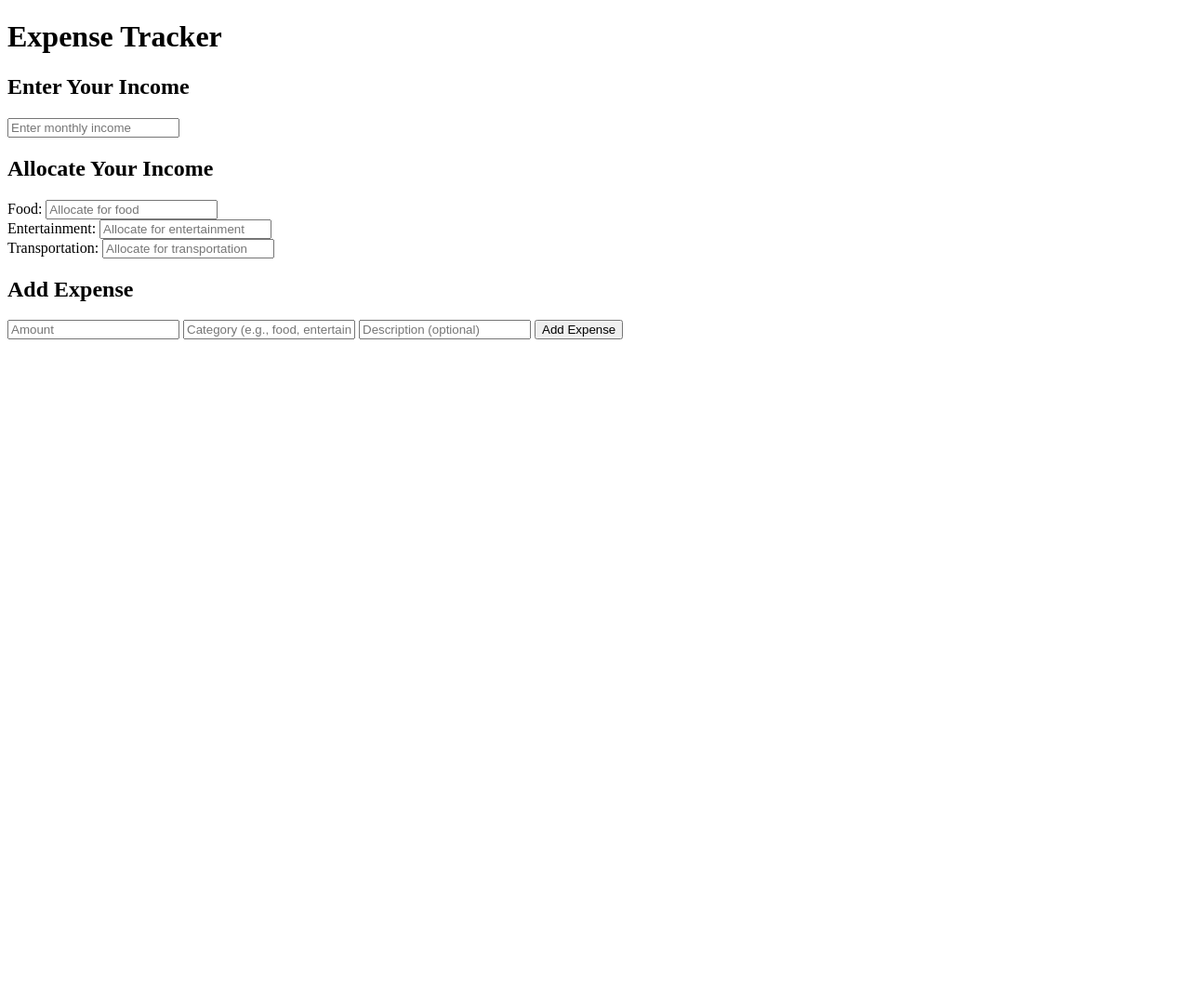
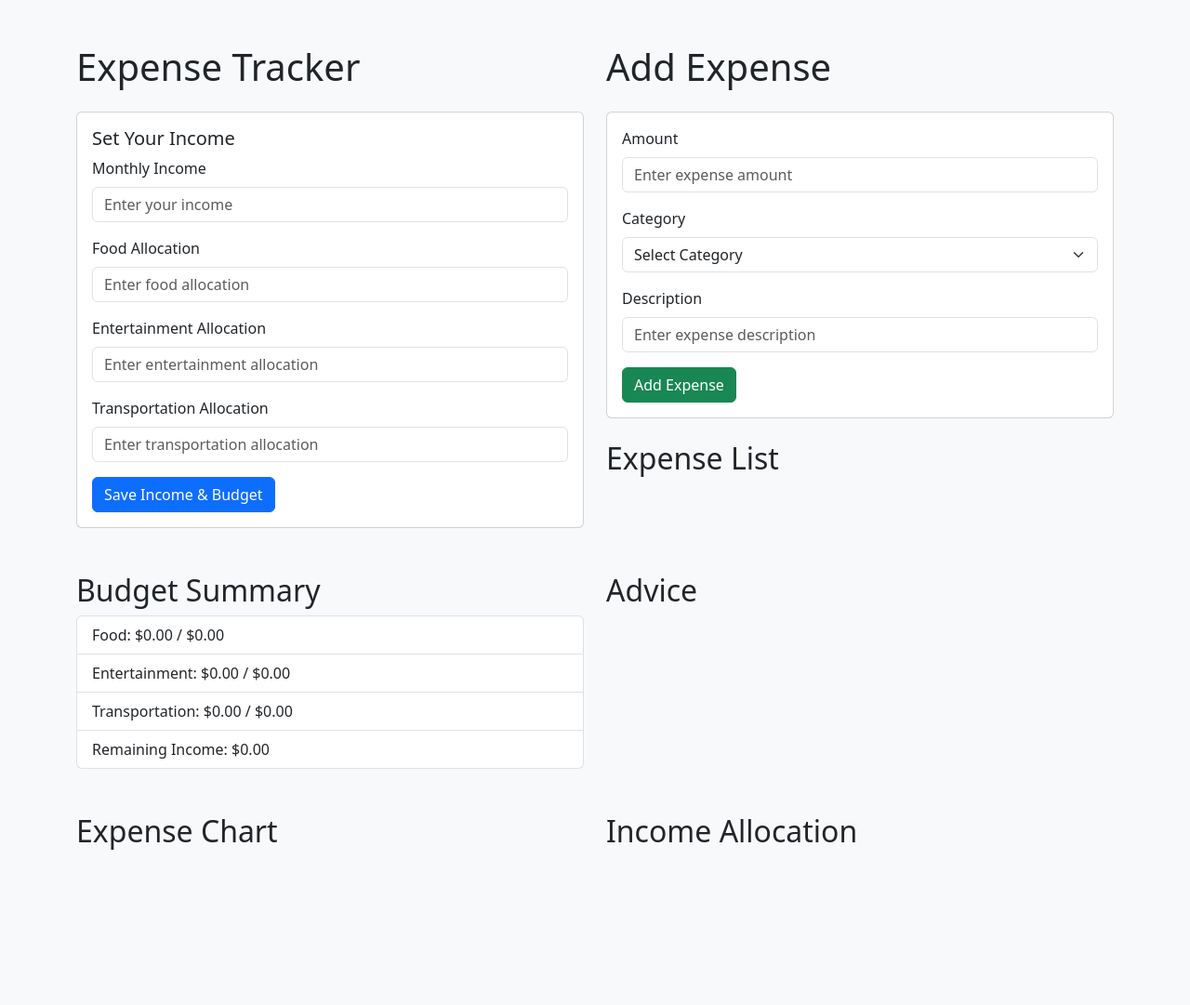
Before and after one commit to KJSDR/Expense-Tracker, a plain HTML site: page index.html in a window 1280 px wide. Shown: the whole page at 93% size. Before the commit the page ends 800 px from the top, so only its background shows below. Drawn offline with nearby package versions, Linux system fonts and the light colour scheme.

Commit message:
finished HTML

```diff
--- a/index.html
+++ b/index.html
@@ -4,41 +4,106 @@
     <meta charset="UTF-8">
     <meta name="viewport" content="width=device-width, initial-scale=1.0">
     <title>Expense Tracker</title>
-    <link rel="stylesheet" href="style.css">
+    <!-- Bootstrap CSS -->
+    <link href="https://cdn.jsdelivr.net/npm/bootstrap@5.3.0-alpha1/dist/css/bootstrap.min.css" rel="stylesheet">
+    <script src="https://cdn.jsdelivr.net/npm/bootstrap@5.3.0-alpha1/dist/js/bootstrap.bundle.min.js"></script>
 </head>
-<body>
-    <div class="container">
-        <h1>Expense Tracker</h1>
+<body class="bg-light">
+    <div class="container my-5">
+        <div class="row">
+            <div class="col-md-6">
+                <h1 class="mb-4">Expense Tracker</h1>
+                <div class="card">
+                    <div class="card-body">
+                        <h5 class="card-title">Set Your Income</h5>
+                        <form id="income-form">
+                            <div class="mb-3">
+                                <label for="monthly-income" class="form-label">Monthly Income</label>
+                                <input type="number" id="monthly-income" class="form-control" placeholder="Enter your income" required>
+                            </div>
+                            <div class="mb-3">
+                                <label for="food-allocation" class="form-label">Food Allocation</label>
+                                <input type="number" id="food-allocation" class="form-control" placeholder="Enter food allocation" required>
+                            </div>
+                            <div class="mb-3">
+                                <label for="entertainment-allocation" class="form-label">Entertainment Allocation</label>
+                                <input type="number" id="entertainment-allocation" class="form-control" placeholder="Enter entertainment allocation" required>
+                            </div>
+                            <div class="mb-3">
+                                <label for="transportation-allocation" class="form-label">Transportation Allocation</label>
+                                <input type="number" id="transportation-allocation" class="form-control" placeholder="Enter transportation allocation" required>
+                            </div>
+                            <button type="button" class="btn btn-primary" onclick="updateIncome()">Save Income & Budget</button>
+                        </form>
+                    </div>
+                </div>
+            </div>
 
-        <!-- Income Input -->
-        <div>
-            <h2>Enter Your Income</h2>
-            <input type="number" id="monthly-income" placeholder="Enter monthly income" oninput="updateIncome()">
-        </div>
+            <div class="col-md-6">
+                <h1 class="mb-4">Add Expense</h1>
+                <div class="card">
+                    <div class="card-body">
+                        <form id="expense-form">
+                            <div class="mb-3">
+                                <label for="expense-amount" class="form-label">Amount</label>
+                                <input type="number" id="expense-amount" class="form-control" placeholder="Enter expense amount" required>
+                            </div>
+                            <div class="mb-3">
+                                <label for="expense-category" class="form-label">Category</label>
+                                <select id="expense-category" class="form-select" required>
+                                    <option value="">Select Category</option>
+                                    <option value="food">Food</option>
+                                    <option value="entertainment">Entertainment</option>
+                                    <option value="transportation">Transportation</option>
+                                </select>
+                            </div>
+                            <div class="mb-3">
+                                <label for="expense-description" class="form-label">Description</label>
+                                <input type="text" id="expense-description" class="form-control" placeholder="Enter expense description">
+                            </div>
+                            <button type="button" class="btn btn-success" onclick="addExpense()">Add Expense</button>
+                        </form>
+                    </div>
+                </div>
 
-        <!-- Budget Allocation (Based on Income) -->
-        <div>
-            <h2>Allocate Your Income</h2>
-            <div>
-                <label>Food: </label>
-                <input type="number" id="food-allocation" placeholder="Allocate for food" oninput="updateIncome()">
-            </div>
-            <div>
-                <label>Entertainment: </label>
-                <input type="number" id="entertainment-allocation" placeholder="Allocate for entertainment" oninput="updateIncome()">
-            </div>
-            <div>
-                <label>Transportation: </label>
-                <input type="number" id="transportation-allocation" placeholder="Allocate for transportation" oninput="updateIncome()">
+                <h2 class="mt-4">Expense List</h2>
+                <ul id="expense-list" class="list-group">
+                    <!-- List of expenses will appear here -->
+                </ul>
             </div>
         </div>
 
-        <!-- Expense Input Form -->
-        <div>
-            <h2>Add Expense</h2>
-            <input type="number" id="expense-amount" placeholder="Amount">
-            <input type="text" id="expense-category" placeholder="Category (e.g., food, entertainment, transportation)">
-            <input type="text" id="expense-description" placeholder="Description (optional)">
-            <button onclick="addExpense()">Add Expense</button>
+        <div class="row mt-5">
+            <div class="col-md-6">
+                <h2>Budget Summary</h2>
+                <ul class="list-group">
+                    <li class="list-group-item">Food: $<span id="food-summary">0.00</span> / $<span id="food-allocated">0.00</span></li>
+                    <li class="list-group-item">Entertainment: $<span id="entertainment-summary">0.00</span> / $<span id="entertainment-allocated">0.00</span></li>
+                    <li class="list-group-item">Transportation: $<span id="transportation-summary">0.00</span> / $<span id="transportation-allocated">0.00</span></li>
+                    <li class="list-group-item">Remaining Income: $<span id="remaining-income-amount">0.00</span></li>
+                </ul>
+            </div>
+            <div class="col-md-6">
+                <h2>Advice</h2>
+                <ul id="advice-list" class="list-group">
+                    <!-- Budget advice will appear here -->
+                </ul>
+            </div>
+        </div>
 
+        <div class="row mt-5">
+            <div class="col-md-6">
+                <h2>Expense Chart</h2>
+                <canvas id="expense-chart"></canvas>
+            </div>
+            <div class="col-md-6">
+                <h2>Income Allocation</h2>
+                <canvas id="income-allocation-chart"></canvas>
+            </div>
         </div>
+    </div>
+
+    <script src="https://cdn.jsdelivr.net/npm/chart.js"></script>
+    <script src="script.js"></script>
+</body>
+</html>
```
